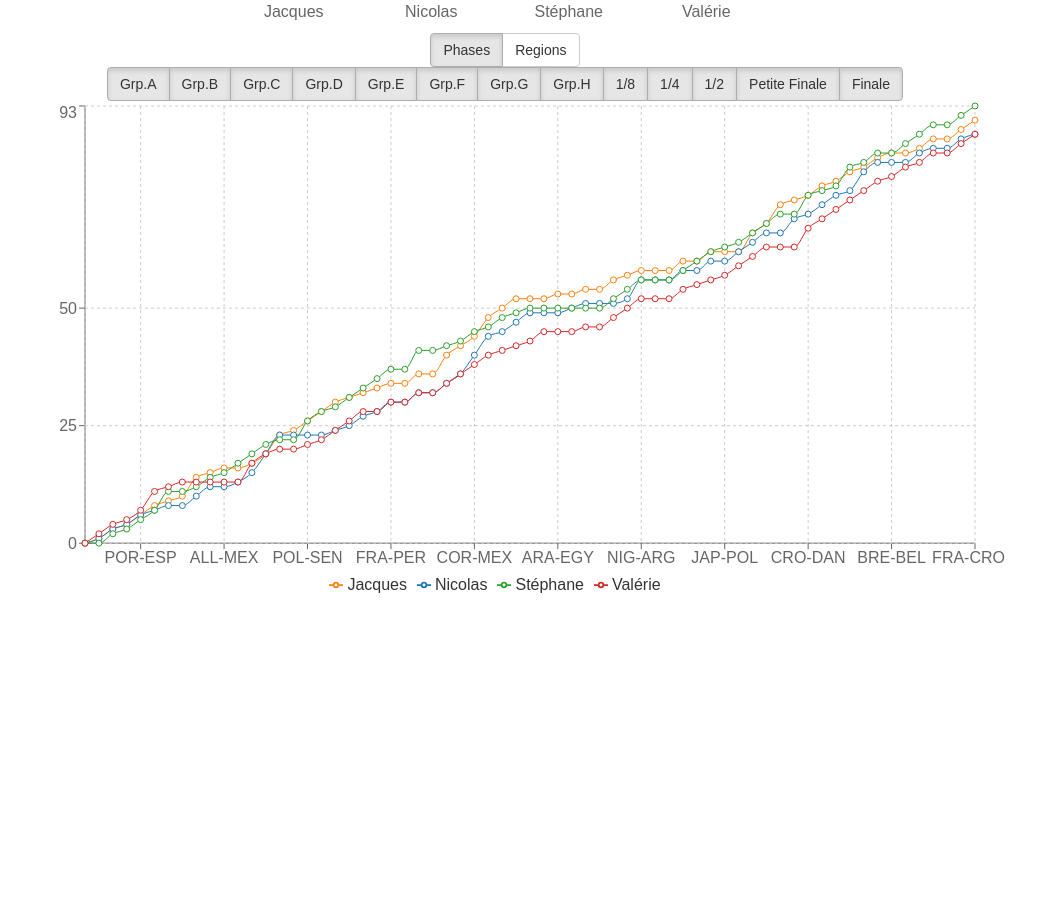
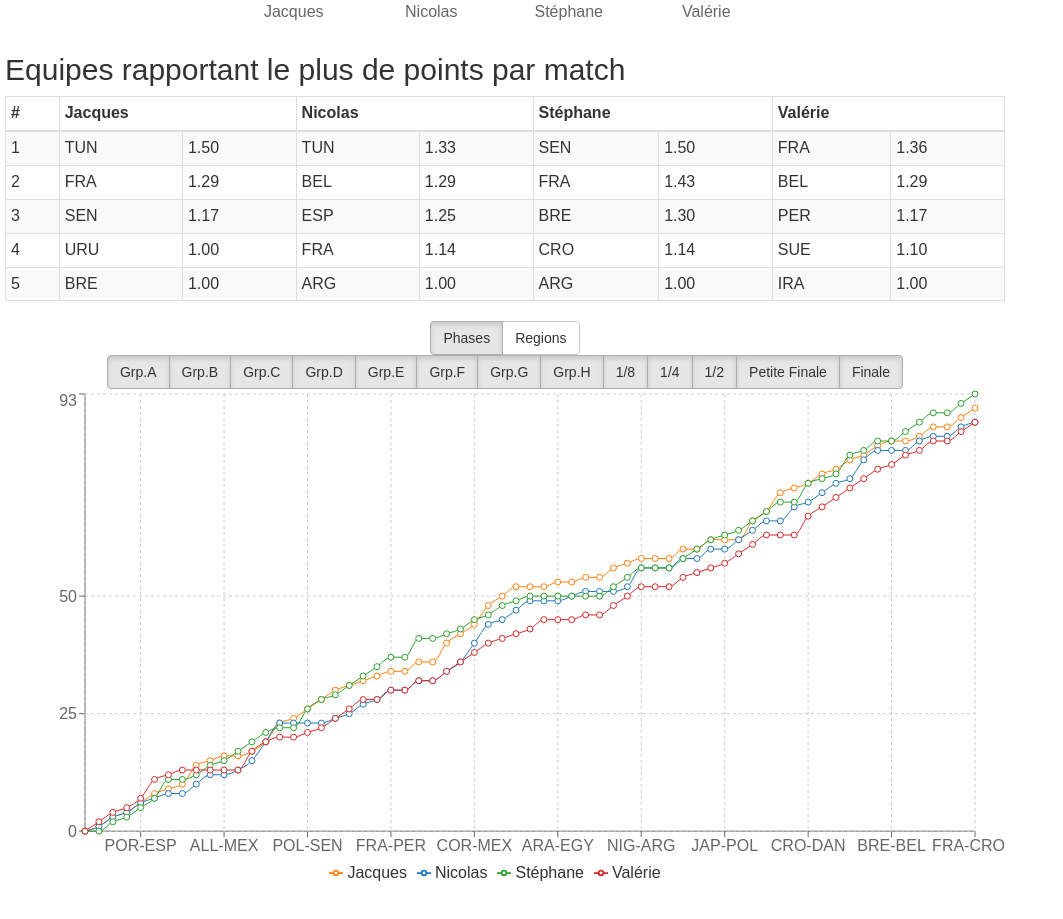
Before and after one commit to StephGbzh/pronos-graph, a React (Create React App) app: page / in a window 1280 px wide. Shown: the part 587-1506 px from the top of the page, without its empty margins (0-1063 px from the left). Before the commit the page ends 1195 px from the top, so only its background shows below. Built offline with nearby package versions, Linux system fonts and the light colour scheme.

Commit message:
Add comments + ranking table by team

```diff
--- a/src/components/App.jsx
+++ b/src/components/App.jsx
@@ -5,6 +5,7 @@ import BaremeSettings, { defaultBareme } from './BaremeSettings';
 import SimpleLineChart from './SimpleLineChart';
 import ChartSettings from './ChartSettings';
 import RankingBarChart from './RankingBarChart';
+import ResultsByTeamTable from './ResultsByTeamTable';
 
 import buildAggregatedResultFromMatches from '../js/ranking';
 
@@ -20,32 +21,32 @@ class App extends Component {
   state = {
     filterType: 'Phases',
     bareme: defaultBareme,
-    chartData: buildAggregatedResultFromMatches(matches, defaultBareme),
+    rankings: buildAggregatedResultFromMatches(matches, defaultBareme),
   };
 
   dataPhases = matches;
   dataRegions = matches;
-  chartDataPhases = this.state.chartData;
-  chartDataRegions = this.state.chartData;
+  rankingsPhases = this.state.rankings;
+  rankingsRegions = this.state.rankings;
 
   setPhases = (newPhases) => {
     this.dataPhases = matches.filter((match) => newPhases.includes(getPhase(match)));
-    this.chartDataPhases = buildAggregatedResultFromMatches(this.dataPhases, this.state.bareme);
-    this.setState({ chartData: this.chartDataPhases });
+    this.rankingsPhases = buildAggregatedResultFromMatches(this.dataPhases, this.state.bareme);
+    this.setState({ rankings: this.rankingsPhases });
   };
 
   setRegions = (newRegions) => {
     this.dataRegions = matches.filter(
       (match) => newRegions.includes(regions[teams[match.teams.A].region]) && newRegions.includes(regions[teams[match.teams.B].region]),
     );
-    this.chartDataRegions = buildAggregatedResultFromMatches(this.dataRegions, this.state.bareme);
-    this.setState({ chartData: this.chartDataRegions });
+    this.rankingsRegions = buildAggregatedResultFromMatches(this.dataRegions, this.state.bareme);
+    this.setState({ rankings: this.rankingsRegions });
   };
 
   setFilterType = (newFilterType) => {
     this.setState({
       filterType: newFilterType,
-      chartData: newFilterType === 'Phases' ? this.chartDataPhases : this.chartDataRegions,
+      rankings: newFilterType === 'Phases' ? this.rankingsPhases : this.rankingsRegions,
     });
   };
 
@@ -55,18 +56,19 @@ class App extends Component {
     newBareme[a][b] += isAdd ? 1 : -1;
     this.setState({
       bareme: newBareme,
-      chartData: buildAggregatedResultFromMatches(this.state.filterType === 'Phases' ? this.dataPhases : this.dataRegions, newBareme),
+      rankings: buildAggregatedResultFromMatches(this.state.filterType === 'Phases' ? this.dataPhases : this.dataRegions, newBareme),
     });
   };
 
   render() {
-    const { filterType, bareme, chartData } = this.state;
+    const { filterType, bareme, rankings } = this.state;
     return (
       <div className="App">
         <BaremeSettings bareme={bareme} setBaremeValue={this.setBaremeValue} />
-        <RankingBarChart chartDataRaw={chartData} />
+        <RankingBarChart chartDataLast={rankings.dataForGraph[rankings.dataForGraph.length - 1]} />
+        <ResultsByTeamTable resultsByTeam={rankings.resultsByTeam} />
         <ChartSettings filterType={filterType} setFilterType={this.setFilterType} setPhases={this.setPhases} setRegions={this.setRegions} />
-        <SimpleLineChart chartData={chartData} />
+        <SimpleLineChart chartData={rankings.dataForGraph} />
         <ReactTooltip />
       </div>
     );
--- a/src/components/CustomToolTip.jsx
+++ b/src/components/CustomToolTip.jsx
@@ -61,7 +61,7 @@ const CustomToolTip = (props) => {
                 rankEvolution = `↘️${currentPlace - previousRank}`;
               }
 
-              let pointsEvolution = pl.payload.additionalData.pronosResults[pl.name];
+              let pointsEvolution = pl.payload.additionalData.pronosResults[pl.name].outcome;
 
               return (
                 <tr className="tooltip-row" style={{ color: pl.color }} key={pl.name}>
--- /dev/null
+++ b/src/components/ResultsByTeamTable.jsx
@@ -0,0 +1,70 @@
+import React, { Fragment } from 'react';
+import PropTypes from 'prop-types';
+import { Table } from 'react-bootstrap';
+
+import players from '../data/players.json';
+
+// resultsByTeam: {Jacques:{ALL:{average:0.8333333333333334, matchCount:3, score:2.5},...
+const ResultsByTeamTable = ({ resultsByTeam }) => {
+  // array of {nb of players} arrays of {nb of matches} arrays like this one: ["FRA", 1.5]
+  let resultsByTeam2 = Object.values(resultsByTeam)
+    .map((resultsByTeamsUnsorted) =>
+      Object.entries(resultsByTeamsUnsorted).sort(([_a, da], [_b, db]) => {
+        if (da.average < db.average) {
+          return 1;
+        }
+        if (db.average < da.average) {
+          return -1;
+        }
+        return 0;
+      }),
+    )
+    .map((resultsByTeamsSorted) => Object.values(resultsByTeamsSorted).map(([team, { average }]) => [team, average]));
+  let topResultsByTeams = [];
+  for (let i = 0; i < resultsByTeam2.length; i++) {
+    for (let j = 0; j < 5 /*dd[i].length*/; j++) {
+      if (i == 0) {
+        topResultsByTeams[j] = [];
+      }
+      topResultsByTeams[j][i] = resultsByTeam2[i][j];
+    }
+  }
+  //console.log(resultsByTeam2);
+  //console.log(topResultsByTeams);
+  return (
+    <Fragment>
+      <h2>Equipes rapportant le plus de points par match</h2>
+      <Table striped bordered condensed hover>
+        <thead>
+          <tr>
+            <th>#</th>
+            {Object.values(players).map((p) => (
+              <th key={p.name} colSpan={2}>
+                {p.name}
+              </th>
+            ))}
+          </tr>
+        </thead>
+        <tbody>
+          {topResultsByTeams.map((topResultsByRank, i) => (
+            <tr key={i}>
+              <td>{i + 1}</td>
+              {topResultsByRank.map((topResultsByRankByPlayer, j) => (
+                <Fragment key={j}>
+                  <td>{topResultsByRankByPlayer[0]}</td>
+                  <td>{topResultsByRankByPlayer[1].toFixed(2)}</td>
+                </Fragment>
+              ))}
+            </tr>
+          ))}
+        </tbody>
+      </Table>
+    </Fragment>
+  );
+};
+
+ResultsByTeamTable.propTypes = {
+  resultsByTeam: PropTypes.object.isRequired,
+};
+
+export default ResultsByTeamTable;
--- a/src/components/SimpleLineChart.jsx
+++ b/src/components/SimpleLineChart.jsx
@@ -6,7 +6,10 @@ import CustomToolTip from './CustomToolTip';
 
 import players from '../data/players.json';
 
+import '../css/SimpleLineChart.css';
+
 const SimpleLineChart = ({ chartData }) => (
+  <div className="simple-line-chart">
     <LineChart width={1000} height={500} data={chartData} margin={{ top: 5, right: 30, left: 20, bottom: 5 }}>
       <XAxis dataKey="name" />
       <YAxis type="number" domain={[0, 'dataMax']} />
@@ -17,6 +20,7 @@ const SimpleLineChart = ({ chartData }) => (
         <Line key={p.name} type="monotone" dataKey={p.name} stroke={p.color} />
       ))}
     </LineChart>
+  </div>
 );
 
 SimpleLineChart.propTypes = {
--- /dev/null
+++ b/src/css/SimpleLineChart.css
@@ -0,0 +1,4 @@
+div.simple-line-chart {
+   width: 900px;
+   height: 600px;
+}
--- a/src/js/ranking.js
+++ b/src/js/ranking.js
@@ -2,18 +2,48 @@ import React from 'react';
 
 import players from '../data/players.json';
 
+/**
+ * Build pronos results for all matches + previous totals to show evolution in tooltip
+ * @param {Object} matches eg [...,
+ * {"id":2,
+ *  "teams":{"A":"EGY","B":"URU"},
+ *  "stage":{"type":"Groupe"},
+ *  "result":{"A":0,"B":1},
+ *  "players":{"1":{"A":1,"B":2},"2":{"A":0,"B":2},"3":{"A":0,"B":3},"4":{"A":0,"B":3}}},...]
+ * @param {Object} bareme eg {"vainqueur":{"exact":1,"faux":0},"score":{"exact":1,"ecart1":0,"ecart2":0,"faux":0},"diff":{"exact":1,"ecart1":0,"faux":0}}
+ * @returns {Object} eg
+ * {...,
+ *  10: {name:"RUS-ARA",
+ *       Jacques:53,
+ *       Nicolas:51,
+ *       additionalData:{
+ *           shortName:"RUS-ARA",
+ *           fullName:<React component with score for Tooltip>,
+ *           rawPronos:{Jacques:<React component with prono for Tooltip>, Nicolas:...},
+ *           pronosResults: {Jacques:1, Nicolas:0},
+ *           previousTotals:{Jacques:52, Nicolas:51}
+ * only last:resultsByTeam: {Jacques:{ALL:{average:0.8333333333333334, matchCount:3, score:2.5},...},...}
+ *  },...
+ * }
+ */
 const buildAggregatedResultFromMatches = (matches, bareme) => {
+  // {...,
+  //  10: {shortName:"RUS-ARA",
+  //       fullName:<React component with score for Tooltip>,
+  //       rawPronos:{Jacques:<React component with prono for Tooltip>, Nicolas:...},
+  //       pronosResults: {Jacques:{outcome:3, teams:{RUS:1, ARA:2}}, Nicolas:{outcome:1, teams:{RUS:0, ARA:1}}},
+  //  },...
+  // }
   let results = buildPronosResultsFromMatches(matches, bareme);
-  // temp variable to store the result after previous match so that we can compute the new total
-  let previousTotals = Object.values(players).reduce((ps, { name }) => {
-    ps[name] = 0;
-    return ps;
-  }, {});
+  // temp variable to store the result after the previous match so that we can compute the new total
+  // {Jacques:0, Nicolas:0}
+  let previousTotals = Object.assign(...Object.values(players).map(({ name }) => ({ [name]: 0 })));
+  let resultsByTeam = Object.assign(...Object.values(players).map(({ name }) => ({ [name]: {} })));
   let dataForGraph = Object.entries(results).reduce(
     (matchesForGraph, [_, match], i) => {
       let matchForGraph = Object.values(players).reduce(
         (totals, { name }) => {
-          totals[name] = match.pronosResults[name] + (i > 0 ? previousTotals[name] : 0);
+          totals[name] = match.pronosResults[name].outcome + (i > 0 ? previousTotals[name] : 0);
           // store the pronos results on totals so that the tooltip can use it
           totals.additionalData = match;
           if (!totals.additionalData.previousTotals) {
@@ -22,6 +52,14 @@ const buildAggregatedResultFromMatches = (matches, bareme) => {
           }
           // update previousTotals
           previousTotals[name] = totals[name];
+          Object.entries(match.pronosResults[name].teams).forEach(([team, score]) => {
+            if (resultsByTeam[name][team]) {
+              resultsByTeam[name][team].score += score;
+              resultsByTeam[name][team].matchCount += 1;
+            } else {
+              resultsByTeam[name][team] = { score: score, matchCount: 1 };
+            }
+          });
           return totals;
         },
         { name: match.shortName },
@@ -40,10 +78,31 @@ const buildAggregatedResultFromMatches = (matches, bareme) => {
       ),
     ],
   );
-  console.log(dataForGraph);
-  return dataForGraph;
+  Object.values(resultsByTeam).forEach((resultsByTeamForOnePlayer) =>
+    Object.values(resultsByTeamForOnePlayer).forEach((v) => (v.average = v.score / v.matchCount)),
+  );
+  let rankings = { dataForGraph: dataForGraph, resultsByTeam: resultsByTeam };
+  //console.log(rankings);
+  return rankings;
 };
 
+/**
+ * Build pronos results for all matches
+ * @param {Object} matches eg [...,
+ * {"id":2,
+ *  "teams":{"A":"EGY","B":"URU"},
+ *  "stage":{"type":"Groupe"},
+ *  "result":{"A":0,"B":1},
+ *  "players":{"1":{"A":1,"B":2},"2":{"A":0,"B":2},"3":{"A":0,"B":3},"4":{"A":0,"B":3}}},...]
+ * @param {Object} bareme eg {"vainqueur":{"exact":1,"faux":0},"score":{"exact":1,"ecart1":0,"ecart2":0,"faux":0},"diff":{"exact":1,"ecart1":0,"faux":0}}
+ * @returns {Object} eg {...,
+ *  10: {shortName:"RUS-ARA",
+ *       fullName:<React component with score for Tooltip>,
+ *       rawPronos:{Jacques:<React component with prono for Tooltip>, Nicolas:...},
+ *       pronosResults: {Jacques:{outcome:3, teams:{RUS:1, ARA:2}}, Nicolas:{outcome:1, teams:{RUS:0, ARA:1}}},
+ *  },...
+ * }
+ */
 const buildPronosResultsFromMatches = (matches, bareme) => {
   return matches.reduce((pronosResults, match) => {
     pronosResults[match.id] = {
@@ -65,62 +124,125 @@ const buildPronosResultsFromMatches = (matches, bareme) => {
   }, {});
 };
 
+/**
+ * Builds an object containing for each player the points earned on this match
+ * @param {Object} match eg {"id":1,"teams":{"A":"RUS","B":"ARA"},"stage":{"type":"Groupe"},"result":{"A":5,"B":0},"players":{"1":{"A":4,"B":1},"2":{"A":2,"B":1},"3":{"A":1,"B":2},"4":{"A":2,"B":0}}}
+ * @param {Object} bareme eg {"vainqueur":{"exact":1,"faux":0},"score":{"exact":1,"ecart1":0,"ecart2":0,"faux":0},"diff":{"exact":1,"ecart1":0,"faux":0}}
+ * @returns {Object} eg {Jacques:{outcome:3, teams:{RUS:1, ARA:2}}, Nicolas:{outcome:1, teams:{RUS:0, ARA:1}}}
+ */
 const buildPronosResultsFromMatch = (match, bareme) => {
   return Object.entries(match.players).reduce((pronosResults, [playerId, prono]) => {
-    pronosResults[players[playerId].name] = outcome(prono, match.result, bareme);
+    pronosResults[players[playerId].name] = outcome(prono, match.result, bareme, match.teams);
     return pronosResults;
   }, {});
 };
 
-// calcule le nb de points gagnés sur un prono
-const outcome = (prono, matchResult, bareme) => {
-  let resultProno = 0;
-  // pas de prono
+/**
+ * Compute the points earned on one match + detail per team
+ * @param {Object} prono eg {A:4, B:0}
+ * @param {Object} matchResult eg {A:5, B:0}
+ * @param {Object} bareme eg {"vainqueur":{"exact":1,"faux":0},"score":{"exact":1,"ecart1":0,"ecart2":0,"faux":0},"diff":{"exact":1,"ecart1":0,"faux":0}}
+ * @param {Object} teams eg {"A":"RUS","B":"ARA"}
+ * @returns {Object} eg {outcome:3, teams:{RUS:1, ARA:2}}
+ */
+const outcome = (prono, matchResult, bareme, teams) => {
+  // no prediction => worst possible score
   if (prono.A < 0 || prono.B < 0) {
-    return Math.min(...Object.values(bareme.vainqueur)) + Math.min(...Object.values(bareme.score)) + Math.min(...Object.values(bareme.diff));
+    let outcome = Math.min(...Object.values(bareme.vainqueur)) + Math.min(...Object.values(bareme.score)) + Math.min(...Object.values(bareme.diff));
+    return {
+      outcome: outcome,
+      teams: { [teams.A]: outcome / 2, [teams.B]: outcome / 2 },
+    };
   }
+
   let pronoDiff = prono.A - prono.B;
   let resultDiff = matchResult.A - matchResult.B;
   let pronoWinner = prono.winner || (pronoDiff > 0 ? 'A' : pronoDiff < 0 ? 'B' : '');
   let resultWinner = matchResult.winner || (resultDiff > 0 ? 'A' : resultDiff < 0 ? 'B' : '');
 
+  let resultPronoWinner = 0;
+  let resultPronoDiff = 0;
+  let resultPronoScore = 0;
+  let resultPronoA = 0;
+  let resultPronoB = 0;
+
   if (pronoWinner === resultWinner) {
-    resultProno += bareme.vainqueur.exact;
+    resultPronoWinner += bareme.vainqueur.exact;
+    if (pronoWinner === 'A') {
+      resultPronoA += bareme.vainqueur.exact;
+    } else if (pronoWinner === 'B') {
+      resultPronoB += bareme.vainqueur.exact;
+    } else {
+      resultPronoA += bareme.vainqueur.exact / 2;
+      resultPronoB += bareme.vainqueur.exact / 2;
+    }
   } else {
-    resultProno += bareme.vainqueur.faux;
+    resultPronoWinner += bareme.vainqueur.faux;
+    if (pronoWinner === 'A') {
+      resultPronoA += bareme.vainqueur.faux;
+    } else if (pronoWinner === 'B') {
+      resultPronoB += bareme.vainqueur.faux;
+    } else {
+      resultPronoA += bareme.vainqueur.faux / 2;
+      resultPronoB += bareme.vainqueur.faux / 2;
+    }
   }
 
   if (pronoDiff === resultDiff) {
-    resultProno += bareme.diff.exact;
+    resultPronoDiff += bareme.diff.exact;
+    resultPronoA += bareme.diff.exact / 2;
+    resultPronoB += bareme.diff.exact / 2;
   } else if (Math.abs(pronoDiff - resultDiff) === 1) {
-    resultProno += bareme.diff.ecart1;
+    resultPronoDiff += bareme.diff.ecart1;
+    resultPronoA += bareme.diff.ecart1 / 2;
+    resultPronoB += bareme.diff.ecart1 / 2;
   } else if (Math.abs(pronoDiff - resultDiff) > 2) {
-    resultProno += bareme.diff.faux;
+    resultPronoDiff += bareme.diff.faux;
+    resultPronoA += bareme.diff.faux / 2;
+    resultPronoB += bareme.diff.faux / 2;
   }
 
   if (prono.A === matchResult.A) {
-    resultProno += bareme.score.exact;
+    resultPronoScore += bareme.score.exact;
+    resultPronoA += bareme.score.exact;
   } else if (Math.abs(prono.A - matchResult.A) === 1) {
-    resultProno += bareme.score.ecart1;
+    resultPronoScore += bareme.score.ecart1;
+    resultPronoA += bareme.score.ecart1;
   } else if (Math.abs(prono.A - matchResult.A) === 2) {
-    resultProno += bareme.score.ecart2;
+    resultPronoScore += bareme.score.ecart2;
+    resultPronoA += bareme.score.ecart2;
   } else if (Math.abs(prono.A - matchResult.A) > 2) {
-    resultProno += bareme.score.faux;
+    resultPronoScore += bareme.score.faux;
+    resultPronoA += bareme.score.faux;
   }
 
   if (prono.B === matchResult.B) {
-    resultProno += bareme.score.exact;
+    resultPronoScore += bareme.score.exact;
+    resultPronoB += bareme.score.exact;
   } else if (Math.abs(prono.B - matchResult.B) === 1) {
-    resultProno += bareme.score.ecart1;
+    resultPronoScore += bareme.score.ecart1;
+    resultPronoB += bareme.score.ecart1;
   } else if (Math.abs(prono.B - matchResult.B) === 2) {
-    resultProno += bareme.score.ecart2;
+    resultPronoScore += bareme.score.ecart2;
+    resultPronoB += bareme.score.ecart2;
   } else if (Math.abs(prono.B - matchResult.B) > 2) {
-    resultProno += bareme.score.faux;
+    resultPronoScore += bareme.score.faux;
+    resultPronoB += bareme.score.faux;
   }
 
-  return resultProno;
+  // {outcome:3, teams:{RUS:1, ARA:2}}
+  return {
+    outcome: resultPronoWinner + resultPronoDiff + resultPronoScore,
+    teams: { [teams.A]: resultPronoA, [teams.B]: resultPronoB },
+  };
 };
 
+/**
+ * Builds a React component for the score of a match.
+ * In case of a draw + penalty shootout, the score of the winner is underlined
+ * @param {Object} matchResult eg {"A":5,"B":0}
+ * @returns a React component for the score of a match
+ */
 const underline = (matchResult) => {
   if (matchResult.winner) {
     if (matchResult.winner === 'A') {
--- a/src/js/utils.js
+++ b/src/js/utils.js
@@ -13,4 +13,6 @@ const removeElements = (elements, array) => {
   return result;
 };
 
-export default { mergeDedupe, removeElement, removeElements };
+const transpose = (array) => array[0].map((col, i) => array.map((row) => row[i]));
+
+export default { mergeDedupe, removeElement, removeElements, transpose };
```
Also changed, not shown: src/components/RankingBarChart.jsx (+3 -4 lines), 1 other file (tests, documents, lock files or other folders). Lines whose indentation alone changed are shown as unchanged.
